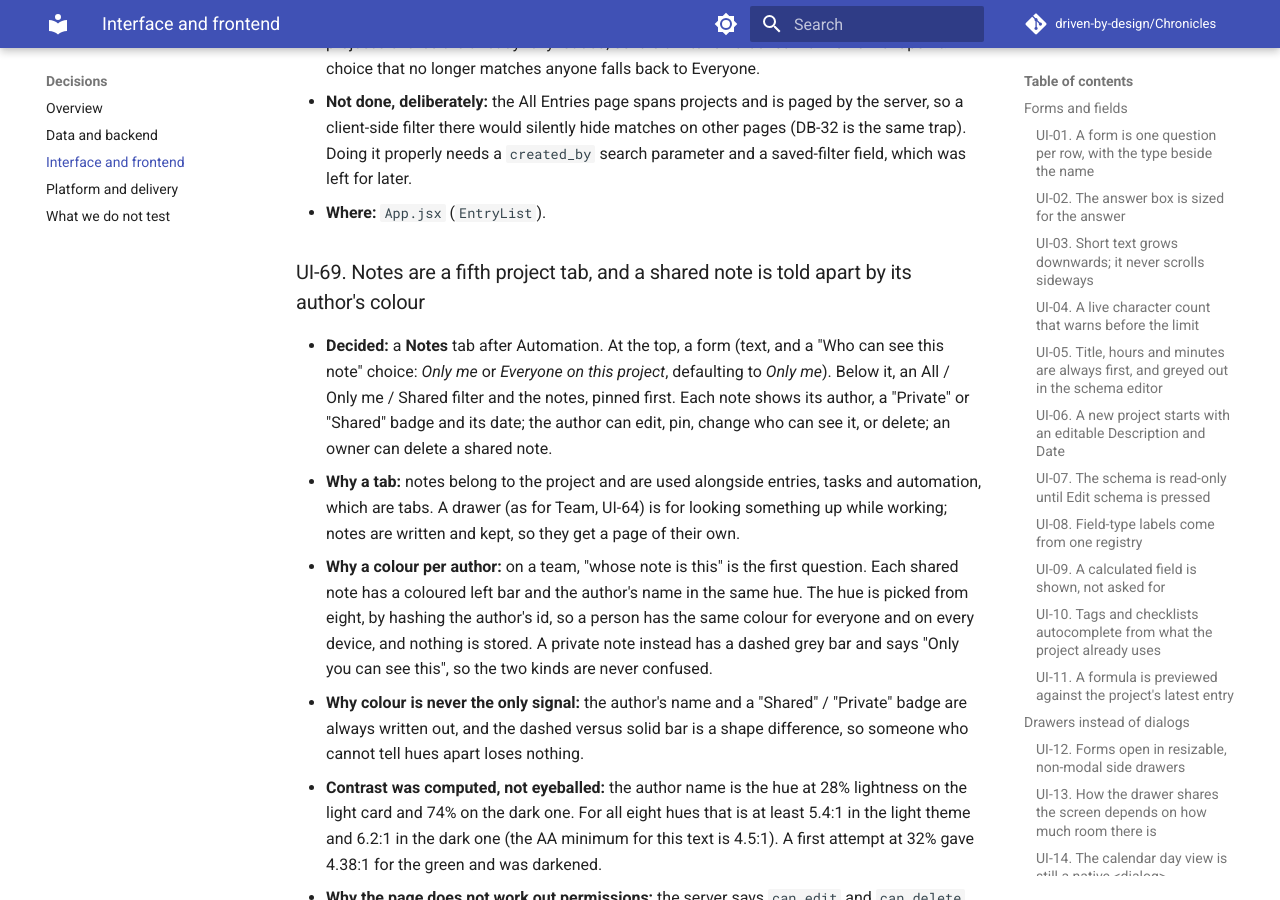
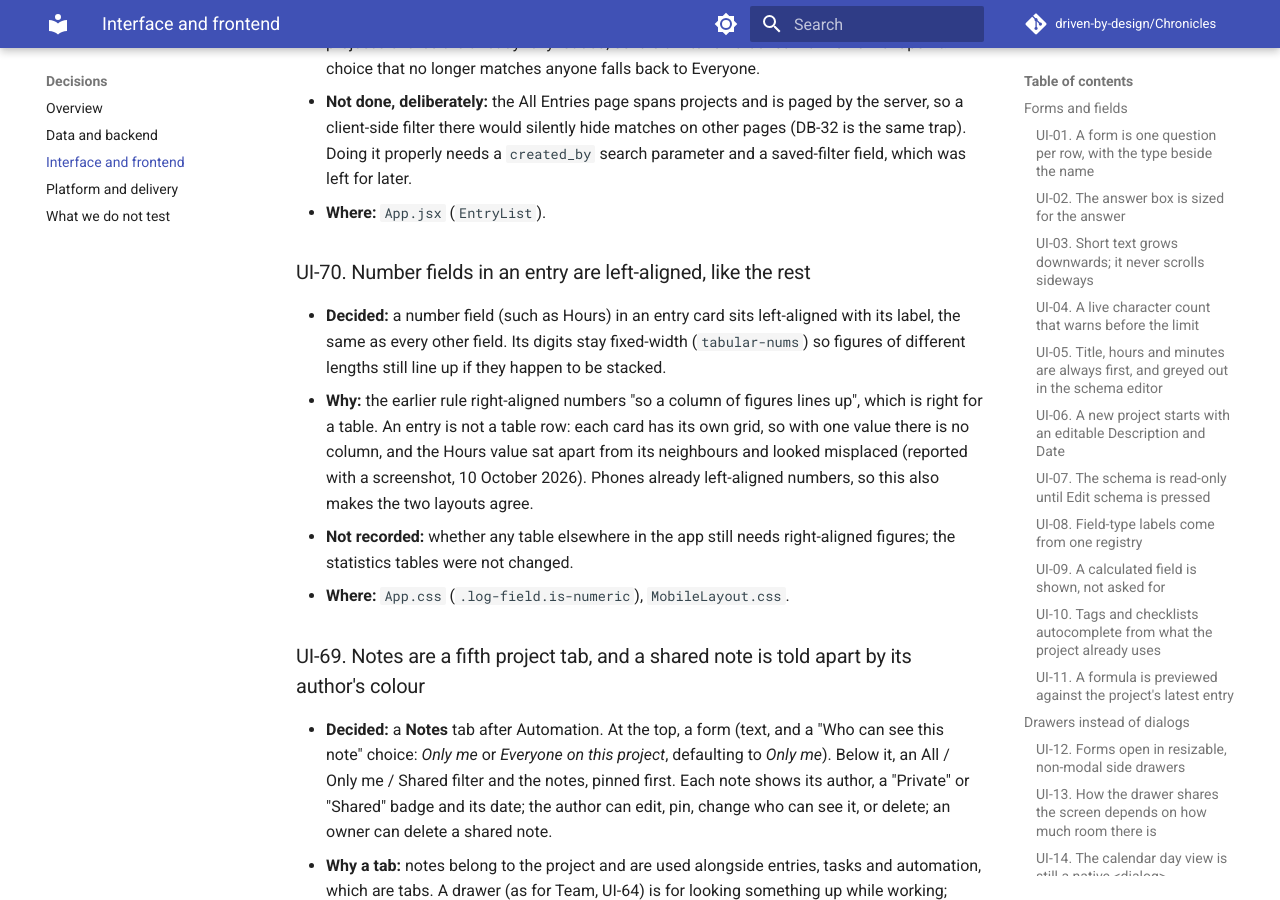
Before and after one commit to IcedMallard4334/Chronicles-Logbook, an MkDocs documentation site: the page built from docs/decisions/interface.md, in a window 1280 px wide and 900 px high, scrolled down 19535 px. Built offline with MkDocs 1.6.1 and Material for MkDocs 9.7.7, drawn with Linux system fonts in a browser that asks for light colours.

Commit message:
fix: left-align number fields in entry cards (UI-70)
Co-Authored-By: Claude Sonnet 5.5 <noreply@anthropic.com>

```diff
--- a/chronicles-logbook/frontend/src/MobileLayout.css
+++ b/chronicles-logbook/frontend/src/MobileLayout.css
@@ -427,7 +427,6 @@
   .log-row:last-child { border-bottom: 1px solid var(--line); padding-bottom: 10px; margin-bottom: 0; }
   .log-title { margin: 0 0 8px; font-size: 0.95rem; overflow-wrap: anywhere; }
   .log-fields { grid-template-columns: repeat(2, minmax(0, 1fr)); gap: 8px 12px; }
-  .log-field.is-numeric { text-align: left; }
   .log-field:has(.log-value > :is(ul, div, span:not(:empty)):only-child) { min-width: 0; }
   .log-label { font-size: 0.62rem; }
   .log-value { font-size: 0.85rem; overflow-wrap: anywhere; }
--- a/docs/decisions/interface.md
+++ b/docs/decisions/interface.md
@@ -656,6 +656,19 @@ it lives. Where the repository does not record a reason, the entry says so.
   `created_by` search parameter and a saved-filter field, which was left for later.
 - **Where:** `App.jsx` (`EntryList`).
 
+### UI-70. Number fields in an entry are left-aligned, like the rest
+
+- **Decided:** a number field (such as Hours) in an entry card sits left-aligned with its label, the same as every
+  other field. Its digits stay fixed-width (`tabular-nums`) so figures of different lengths still line up if they
+  happen to be stacked.
+- **Why:** the earlier rule right-aligned numbers "so a column of figures lines up", which is right for a table. An
+  entry is not a table row: each card has its own grid, so with one value there is no column, and the Hours value
+  sat apart from its neighbours and looked misplaced (reported with a screenshot, 10 October 2026). Phones already
+  left-aligned numbers, so this also makes the two layouts agree.
+- **Not recorded:** whether any table elsewhere in the app still needs right-aligned figures; the statistics tables
+  were not changed.
+- **Where:** `App.css` (`.log-field.is-numeric`), `MobileLayout.css`.
+
 ### UI-69. Notes are a fifth project tab, and a shared note is told apart by its author's colour
 
 - **Decided:** a **Notes** tab after Automation. At the top, a form (text, and a "Who can see this note" choice:
```
Also changed, not shown: chronicles-logbook/frontend/src/App.css (+3 -8 lines), docs/decisions/index.md (+1 -1 lines).
